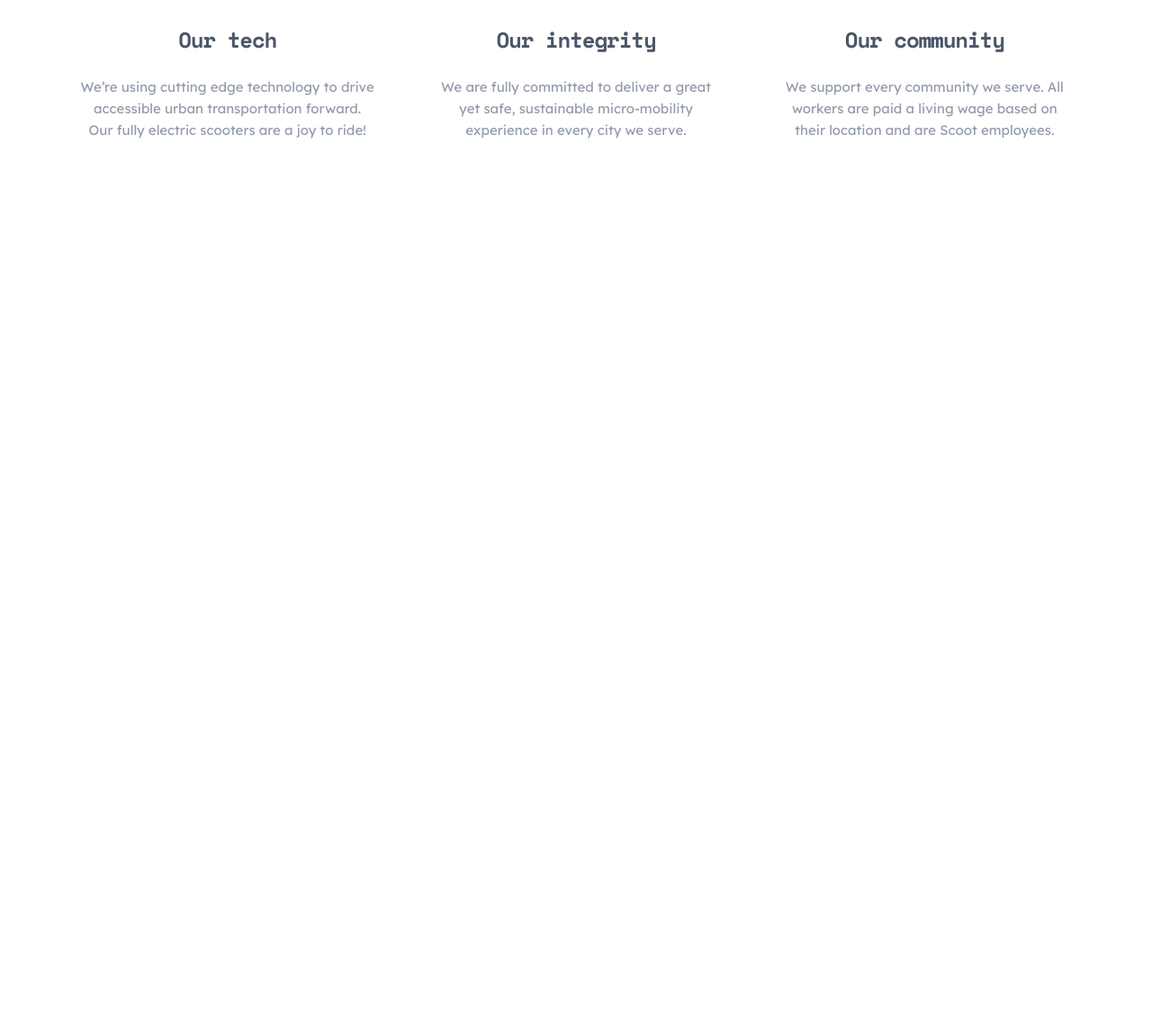
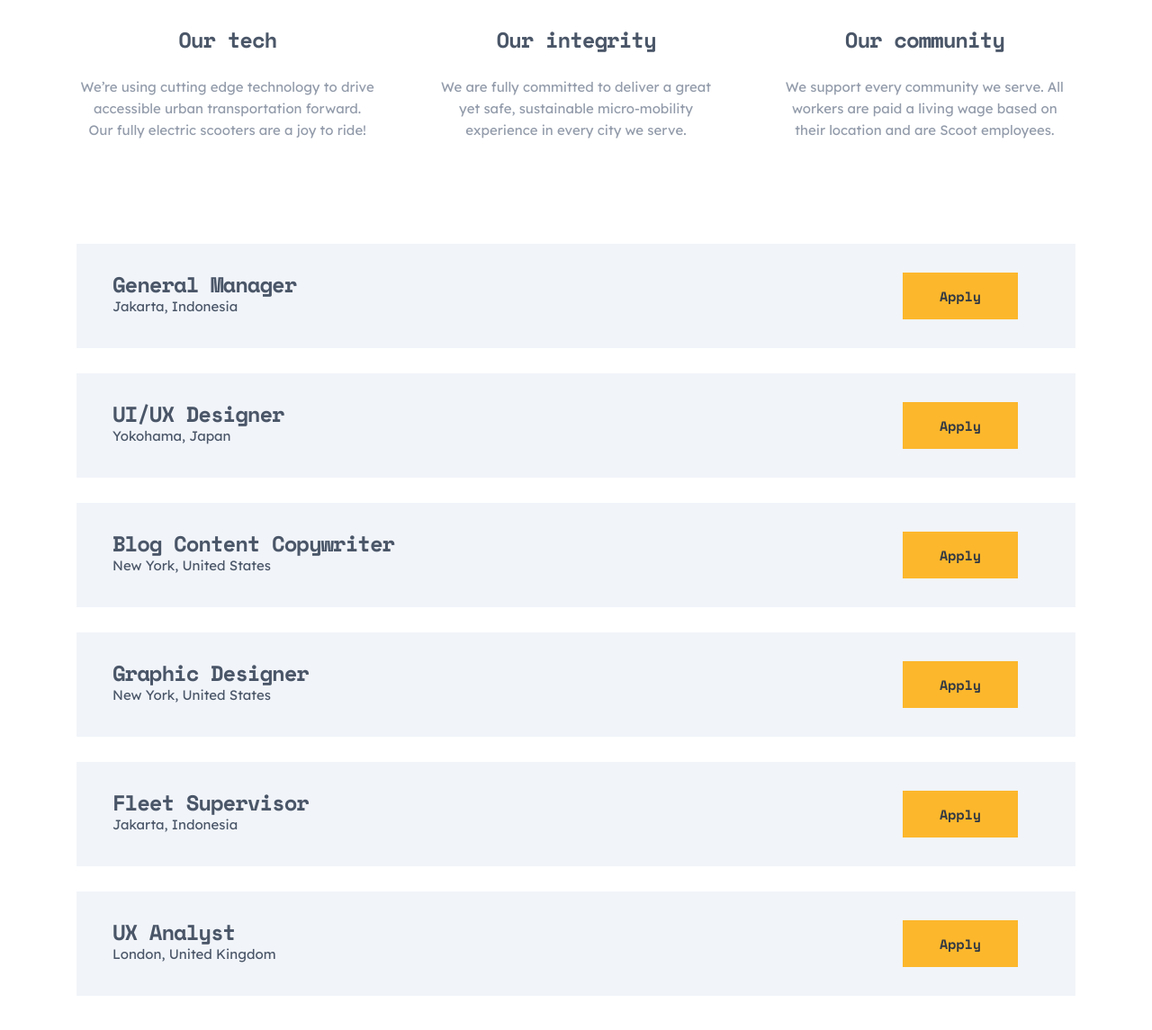
Before and after one commit to bilasheebytes/scoot, a website built with Vite: page careers.html in a window 1280 px wide. Shown: the part 1398-2543 px from the top of the page at 90% size. Before the commit the page ends 1653 px from the top, so only its background shows below. Built offline with nearby package versions, Linux system fonts and the light colour scheme; a script that the page names is missing.

Commit message:
job done

```diff
--- a/careers.html
+++ b/careers.html
@@ -180,6 +180,51 @@
           </article>
         </div>
       </section>
+      <section class="job wrapper">
+        <h2 class="visually-hidden">Available Jobs</h2>
+        <div class="job__card">
+          <div>
+            <h3>General Manager</h3>
+            <p>Jakarta, Indonesia</p>
+          </div>
+          <a href="" class="button">Apply</a>
+        </div>
+        <div class="job__card">
+          <div>
+            <h3>UI/UX Designer</h3>
+            <p>Yokohama, Japan</p>
+          </div>
+          <a href="" class="button">Apply</a>
+        </div>
+        <div class="job__card">
+          <div>
+            <h3>Blog Content Copywriter</h3>
+            <p>New York, United States</p>
+          </div>
+          <a href="" class="button">Apply</a>
+        </div>
+        <div class="job__card">
+          <div>
+            <h3>Graphic Designer</h3>
+            <p>New York, United States</p>
+          </div>
+          <a href="" class="button">Apply</a>
+        </div>
+        <div class="job__card">
+          <div>
+            <h3>Fleet Supervisor</h3>
+            <p>Jakarta, Indonesia</p>
+          </div>
+          <a href="" class="button">Apply</a>
+        </div>
+        <div class="job__card">
+          <div>
+            <h3>UX Analyst</h3>
+            <p>London, United Kingdom</p>
+          </div>
+          <a href="" class="button">Apply</a>
+        </div>
+      </section>
     </main>
     <script type="module" src="/src/js/script.js"></script>
   </body>
--- a/src/scss/pages/_index.scss
+++ b/src/scss/pages/_index.scss
@@ -1,2 +1,3 @@
 @forward "home";
 @forward "location";
+@forward "careers";
--- /dev/null
+++ b/src/scss/pages/careers/_index.scss
@@ -0,0 +1 @@
+@forward "job";
--- /dev/null
+++ b/src/scss/pages/careers/_job.scss
@@ -0,0 +1,38 @@
+@use "../../abstracts" as *;
+
+.job {
+  margin-block: rem(16) rem(72);
+
+  @include breakpoint-up(medium) {
+    margin-block: rem(16) rem(120);
+  }
+
+  &__card {
+    display: flex;
+    justify-content: space-between;
+    flex-direction: column;
+    align-items: center;
+    padding: rem(32) rem(64) rem(32) rem(40);
+    text-align: center;
+    color: $dark-navy;
+    background: $snow;
+
+    &:not(:last-child) {
+      margin-block-end: rem(28);
+    }
+
+    @include breakpoint-up(medium) {
+      flex-direction: row;
+      align-items: start;
+      text-align: left;
+    }
+
+    p {
+      margin-block: rem(12) rem(16);
+
+      @include breakpoint-up(medium) {
+        margin-block: 0;
+      }
+    }
+  }
+}
```
